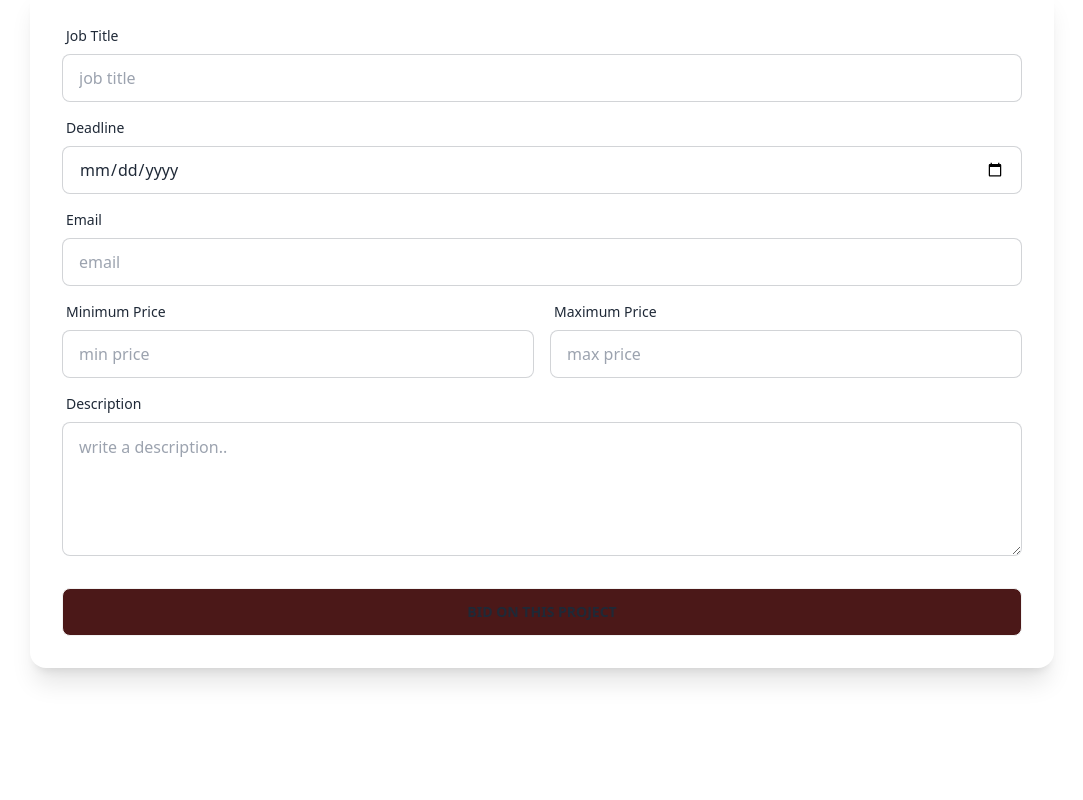
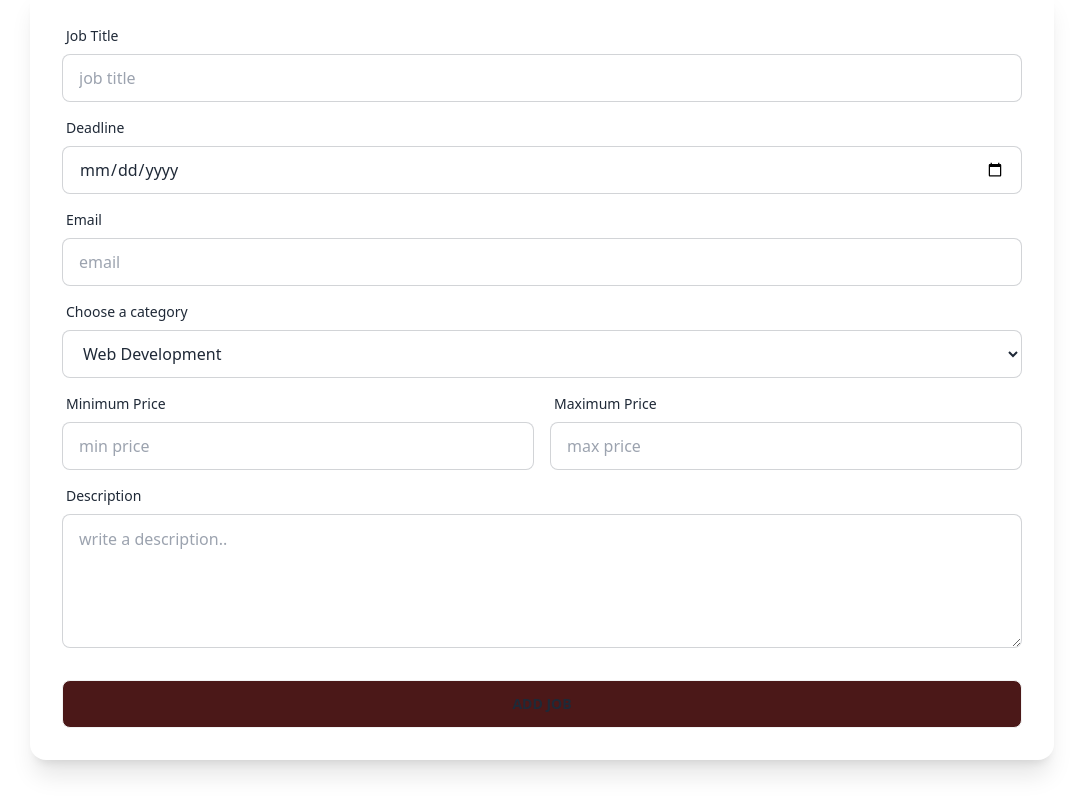
Before and after one commit to justJubair/worktales-client, a React (Vite) app: page /addJob in a window 1280 px wide. Shown: the part 342-1142 px from the top of the page, without its empty margins (98-1181 px from the left). Before the commit the page ends 1050 px from the top, so only its background shows below. Built offline with nearby package versions, Linux system fonts and the light colour scheme; no server answers.

Commit message:
Add: data retrive from add add form

```diff
--- a/src/pages/AddJob/AddJob.jsx
+++ b/src/pages/AddJob/AddJob.jsx
@@ -1,10 +1,40 @@
 import Navbar from "../../components/Navbar/Navbar";
 import bannerVideo from "../../assets/bannerAddJob.mp4";
 import useAuth from "../../hooks/useAuth";
+import { useState } from "react";
+import toast from "react-hot-toast";
 const AddJob = () => {
-  const {user} = useAuth()
-  const handleAddJob = e=>{
-    e.preventDefault()
+  const [category, setCategory] = useState("webDevelopment")
+  const { user } = useAuth();
+  const handleAddJob = (e) => {
+    e.preventDefault();
+    const form = e.target;
+    const title = form.title.value;
+    const deadline = form.deadline.value;
+    const email = user?.email;
+    const minPrice = form.minPrice.value;
+    const maxPrice = form.maxPrice.value;
+    const description = form.description.value;
+    // form validation
+    if(minPrice < 1){
+      return toast.error("Invalid price")
+    }
+    if(maxPrice <1){
+      return toast.error("Invalid price")
+    }
+    if(maxPrice === minPrice){
+      return toast.error("Invalid price")
+    }
+    if(maxPrice < minPrice){
+      return toast.error("Invalid price")
+    }
+    // validation ENDS
+    const price_range = `$${minPrice} - $${maxPrice} per hour`
+    const newAddedJob = {title, deadline, email, price_range, description, category}
+    console.log(newAddedJob)
+  };
+  const handleCategory =e=>{
+    setCategory(e.target.value)
   }
   return (
     <>
@@ -65,11 +95,20 @@ const AddJob = () => {
                   type="email"
                   placeholder="email"
                   value={user?.email || ""}
-
                   className="input input-bordered"
                   required
                   readOnly
                 />
+              </div>
+              <div className="form-control">
+                <label className="label">
+                  <span className="label-text">Choose a category</span>
+                </label>
+                <select className="input input-bordered" onChange={handleCategory}>
+                  <option value="webDevelopment">Web Development</option>
+                  <option value="digitalMarketing">Digital Marketing</option>
+                  <option value="graphicsDesigning">Graphics Designing</option>
+                </select>
               </div>
               <div className="flex flex-col  gap-4 md:flex-row">
                 <div className="form-control flex-1">
@@ -77,12 +116,10 @@ const AddJob = () => {
                     <span className="label-text">Minimum Price</span>
                   </label>
                   <input
-                  type="text"
-
+                    type="number"
                     placeholder="min price"
-
+                    name="minPrice"
                     className="input input-bordered"
-
                     required
                   />
                 </div>
@@ -91,12 +128,10 @@ const AddJob = () => {
                     <span className="label-text">Maximum Price</span>
                   </label>
                   <input
-                  type="text"
-
+                    type="number"
+                    name="maxPrice"
                     placeholder="max price"
-
                     className="input input-bordered"
-
                     required
                   />
                 </div>
@@ -105,17 +140,21 @@ const AddJob = () => {
                 <label className="label">
                   <span className="label-text">Description</span>
                 </label>
-               <textarea name="description" className="input h-full px-4 pt-3 input-bordered" id="desc" cols="10" rows="5" placeholder="write a description.."></textarea>
-
-
+                <textarea
+                  name="description"
+                  className="input h-full px-4 pt-3 input-bordered"
+                  id="desc"
+                  cols="10"
+                  rows="5"
+                  placeholder="write a description.."
+                ></textarea>
               </div>
               <div className="form-control mt-6">
                 <button
                   type="submit"
                   className="btn bg-[#4b1818] hover:bg-[#240707]"
-
                 >
-                  Bid on this project
+                  Add job
                 </button>
               </div>
             </form>
--- a/src/pages/JobDetails/JobDetails.jsx
+++ b/src/pages/JobDetails/JobDetails.jsx
@@ -44,7 +44,6 @@ const JobDetails = () => {
 
     // check if user email and job owner email matches
 
-    console.log(userEmail, employerEmail)
     const yourBid = { price, deadline, userEmail, employerEmail, status: "pending", title}
 
     axios.post("/bids", yourBid)
```
Lines whose indentation alone changed are shown as unchanged.
